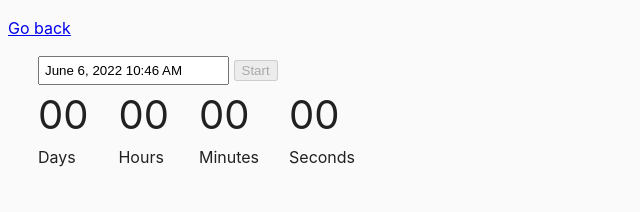
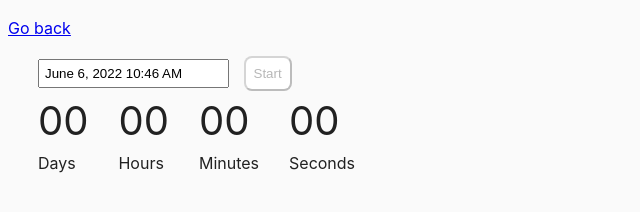
Before and after one commit to annaojdana/goit-js-hw-09, a website built with Parcel: page src/02-timer.html in a window 1280 px wide. Shown: the whole page, without its empty margins (0-640 px from the left). Built offline with nearby package versions, Linux system fonts and the light colour scheme.

Commit message:
changes in css

```diff
--- a/src/02-timer.html
+++ b/src/02-timer.html
@@ -10,7 +10,7 @@
     <p><a href="index.html">Go back</a></p>
 
     <input type="text" class = "datetime-picker" id="datetime-picker" />
-    <button type="button"  data-start>Start</button>
+    <button type="button"  class = "btn" data-start>Start</button>
 
     <div class="timer">
       <div class="field">
--- a/src/css/common.css
+++ b/src/css/common.css
@@ -19,8 +19,9 @@ img {
 
 .btn {
   background-color: #fff;
-  padding: 10px;
+  padding: 8px;
   border-radius: 8px;
+  margin-left: 10px;
 }
 .datetime-picker {
   margin-left: 30px;
```
